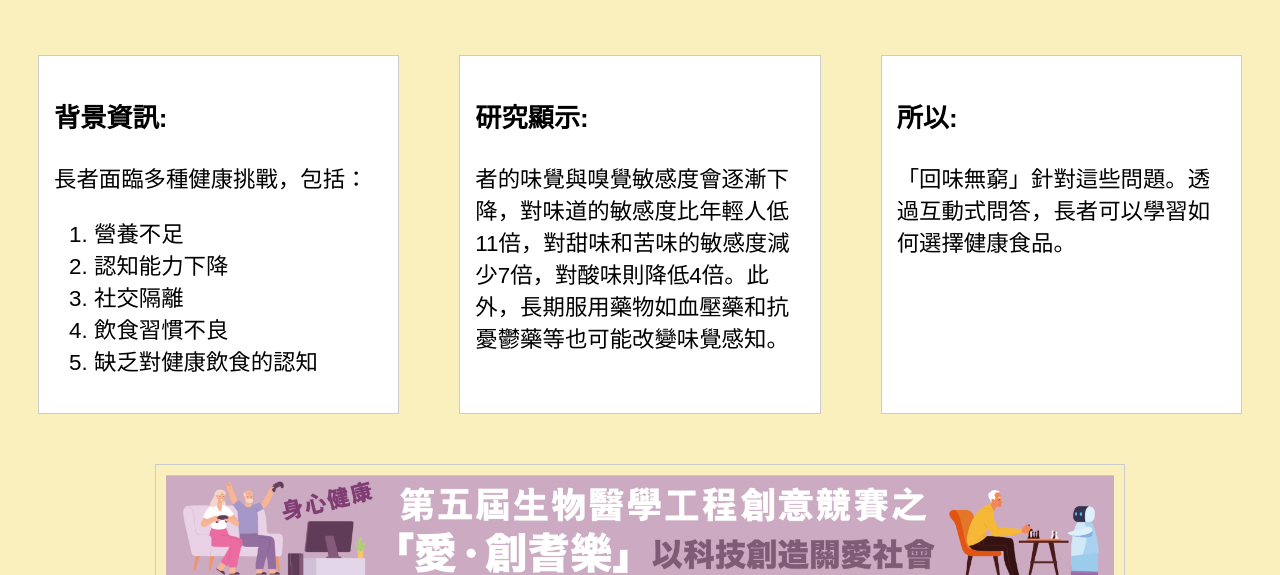
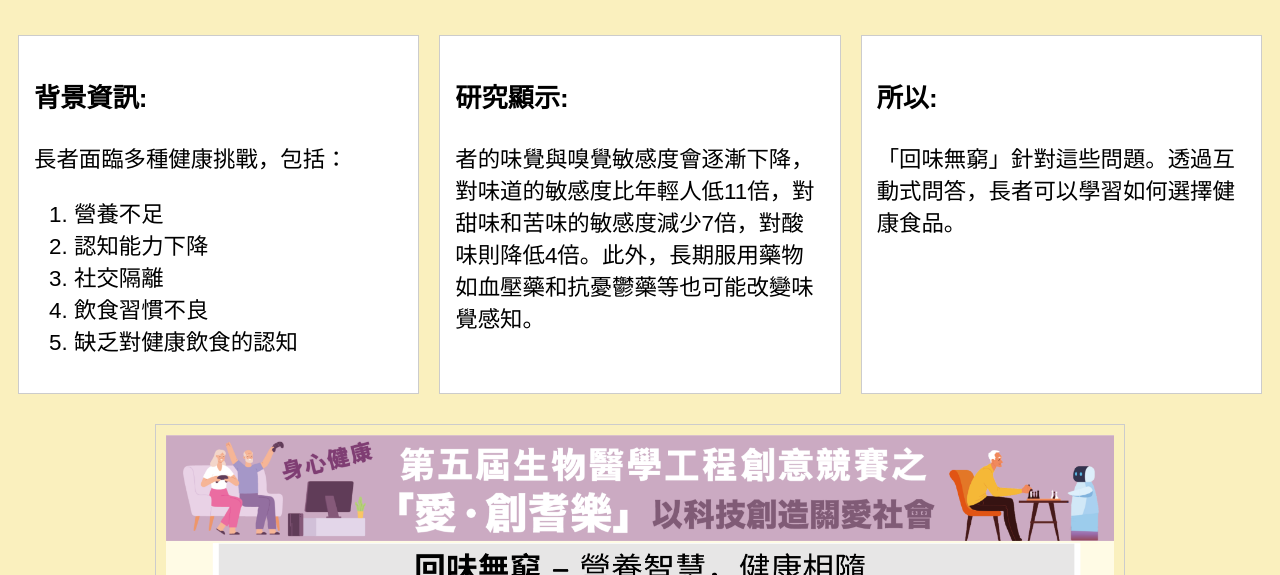
Before and after one commit to arthuray/foodtastequiz, a plain HTML site: page home/home.html in a window 1280 px wide. Shown: the part 225-800 px from the top of the page. Drawn offline with Linux system fonts and the light colour scheme.

Commit message:
Update CSS for image layout: allow wrapping and adjust margins for improved spacing

```diff
--- a/home/home.css
+++ b/home/home.css
@@ -92,7 +92,7 @@ img {
     display: flex;
     justify-content: space-between;
     margin: 20px auto;
-    flex-wrap: nowrap; /* Prevent wrapping */
+    flex-wrap: wrap; /* Allow wrapping */
 }
 
 .background-information,
@@ -105,8 +105,8 @@ img {
     width: 30%;
     box-sizing: border-box;
     margin-bottom: 20px;
-    margin: 30px;              /* Increased from previous value */
-    flex: 1; /* Allow boxes to grow and shrink equally */
+    margin: 10px; /* Adjust margin for better spacing */
+    flex: 1 1 30%; /* Allow boxes to grow and shrink */
 }
 
 /* Styles for the STEM information box */
```
